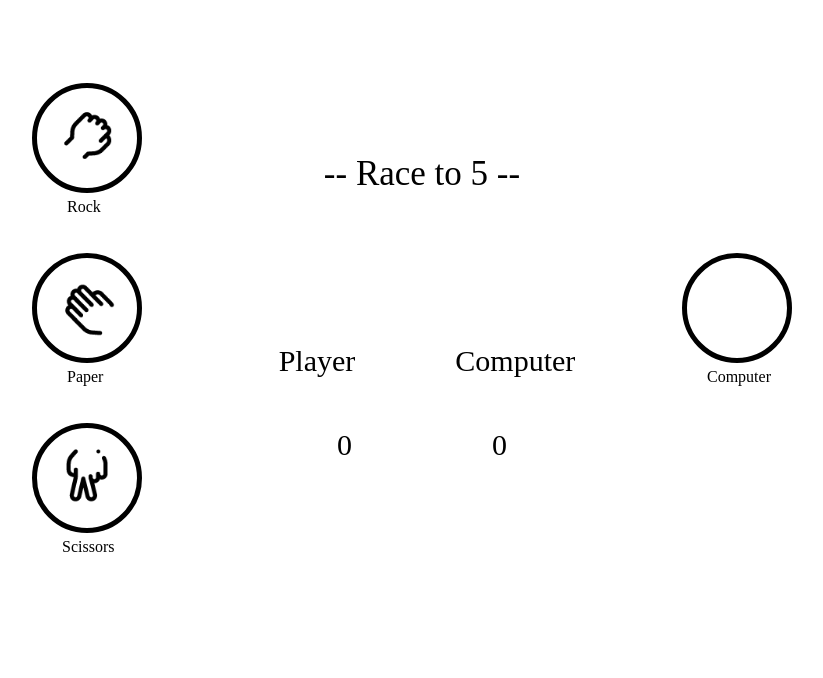
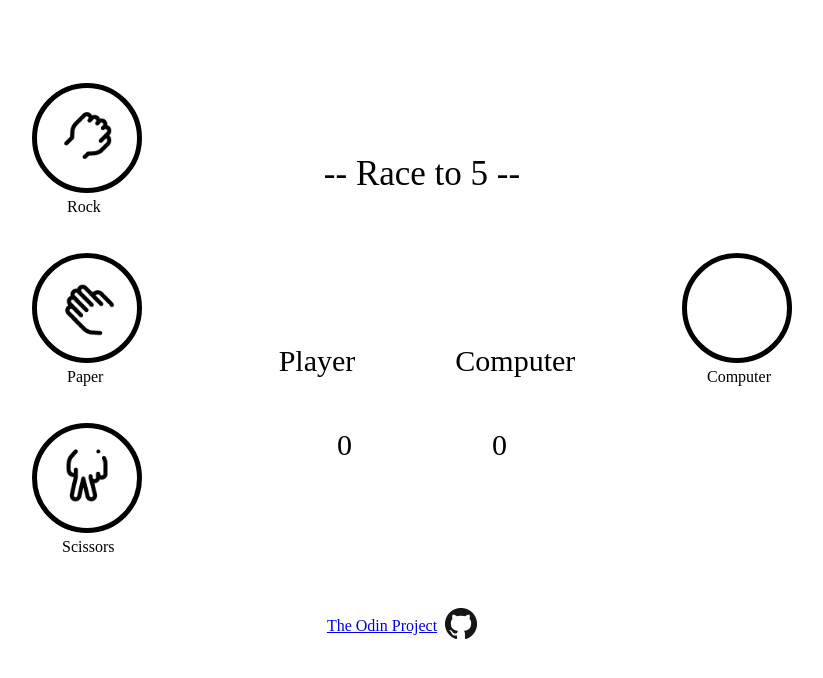
Before and after one commit to vkilng/rock-paper-scissors, a plain HTML site: page index.html in a window 1280 px wide. Shown: the whole page, without its empty margins (238-1061 px from the left). Drawn offline with Linux system fonts and the light colour scheme.

Commit message:
Added footer with attribution

```diff
--- a/index.html
+++ b/index.html
@@ -36,6 +36,12 @@
             </div>
             <div id="computer"></div>
         </div>
+        <div id="footer">
+            <a href="https://theodinproject.com">The Odin Project</a>&ensp;
+            <a href="https://github.com/vkilng/rock-paper-scissors" id="githubLogo">
+                <img src="resources/GitHub-Mark-32px.png" alt="GitHub">
+            </a>
+        </div>
         <script src="script.js"></script>
     </body>
 </html>
--- a/styles.css
+++ b/styles.css
@@ -50,3 +50,8 @@
 #final{
     font-size: 35px;
 }
+
+#footer{
+    display: flex;
+    align-items: center; justify-content: center;
+}
```
Also changed, not shown: resources/GitHub-Mark-32px.png (added).
